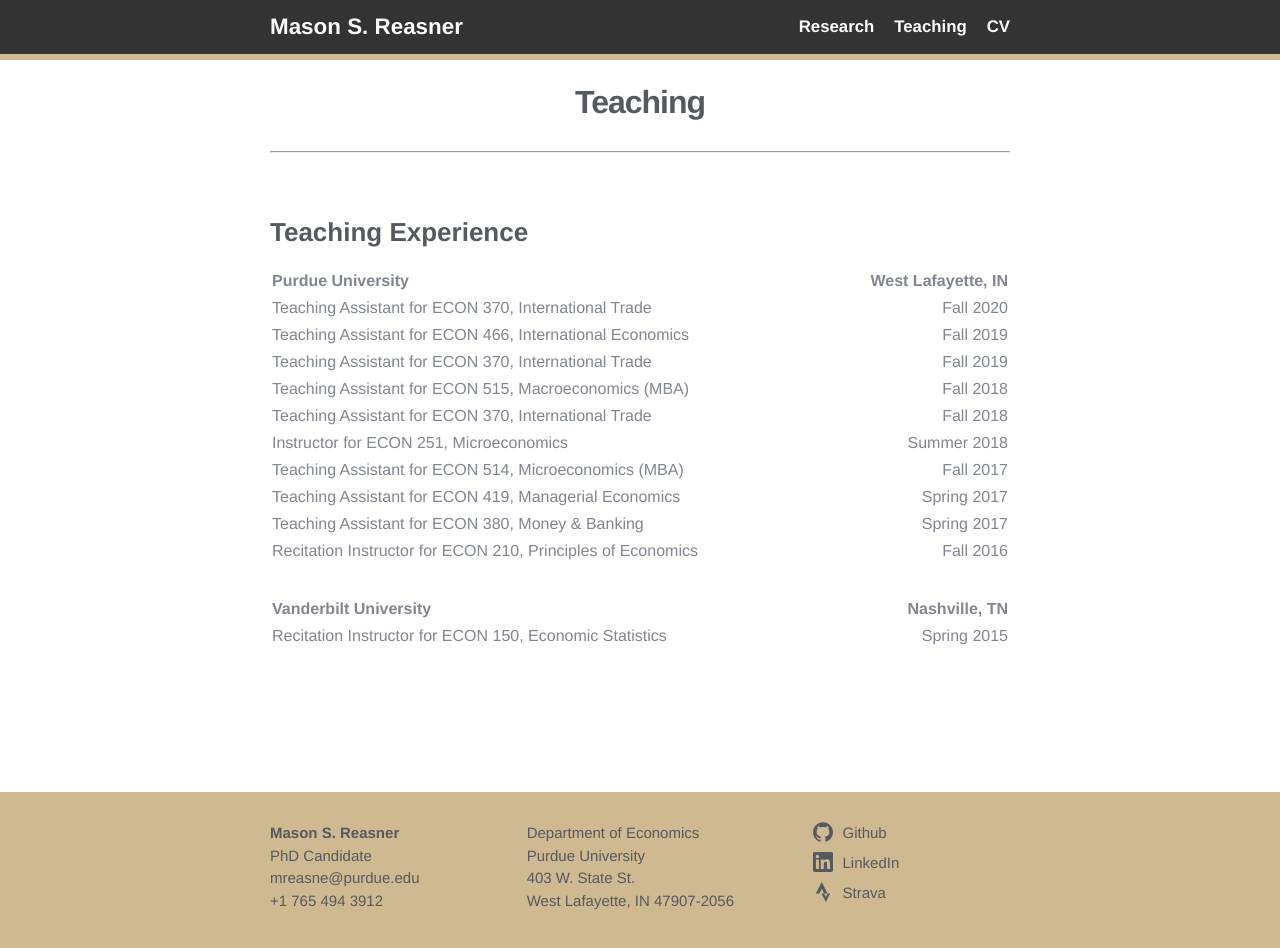
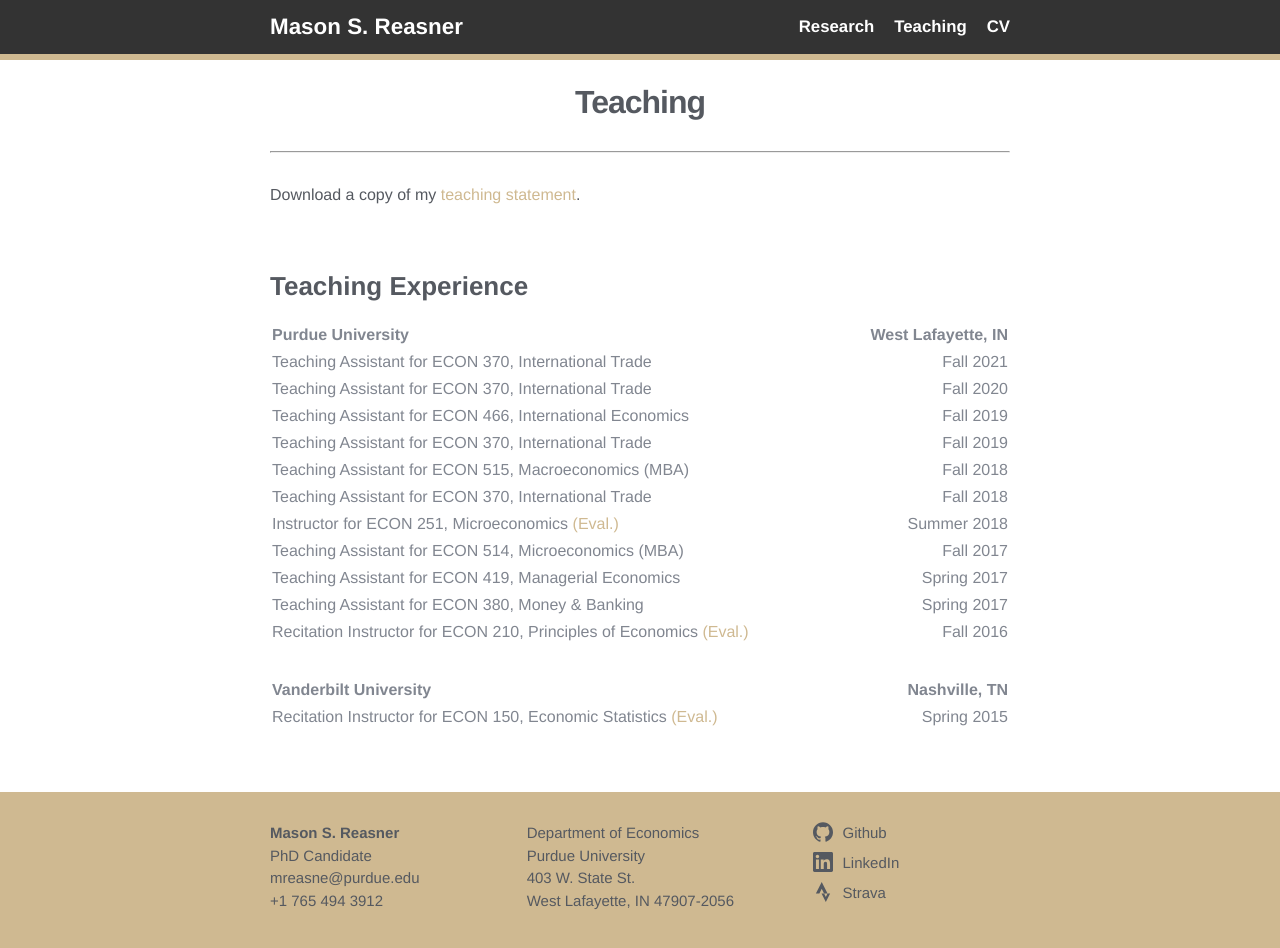
Before and after one commit to reasner/reasner.github.io, a Jekyll site: the page built from teaching.md, in a window 1280 px wide and 972 px high. Shown: the top 948 px of the window. Built offline with Jekyll 4.4.1, drawn with Linux system fonts in a browser that asks for light colours.

Commit message:
update with evals, teaching statement, and papers

```diff
--- a/teaching.md
+++ b/teaching.md
@@ -9,23 +9,27 @@ permalink: /teaching/
 Teaching Statement:
 --->
 ***
+
+Download a copy of my [teaching statement](../assets/docs/teaching.pdf).
+
 ### Teaching Experience
 
 | Purdue University | West Lafayette, IN |
 | ----------- | ----------: |
+| Teaching Assistant for ECON 370, International Trade | Fall 2021 |
 | Teaching Assistant for ECON 370, International Trade | Fall 2020 |
 | Teaching Assistant for ECON 466, International Economics | Fall 2019 |
 | Teaching Assistant for ECON 370, International Trade | Fall 2019 |
 | Teaching Assistant for ECON 515, Macroeconomics (MBA) | Fall 2018 |
 | Teaching Assistant for ECON 370, International Trade | Fall 2018 |
-| Instructor for ECON 251, Microeconomics |Summer 2018 |
+| Instructor for ECON 251, Microeconomics [(Eval.)](../assets/docs/reasner_eval_251_su18.pdf) | Summer 2018 |
 | Teaching Assistant for ECON 514, Microeconomics (MBA) | Fall 2017 |
 | Teaching Assistant for ECON 419, Managerial Economics | Spring 2017 |
 | Teaching Assistant for ECON 380, Money & Banking | Spring 2017 |
-| Recitation Instructor for ECON 210, Principles of Economics | Fall 2016 |
+| Recitation Instructor for ECON 210, Principles of Economics  [(Eval.)](../assets/docs/reasner_eval_210_f16.pdf) | Fall 2016 |
 {:.custom-table}
 
 | Vanderbilt University | Nashville, TN |
 | ----------- | ----------: |
-| Recitation Instructor for ECON 150, Economic Statistics | Spring 2015 |
+| Recitation Instructor for ECON 150, Economic Statistics [(Eval.)](../assets/docs/reasner_eval_150_s15.pdf) | Spring 2015 |
 {:.custom-table}
```
Also changed, not shown: index.md (+2 -2 lines), research.md (+1 -1 lines), 7 other files.
